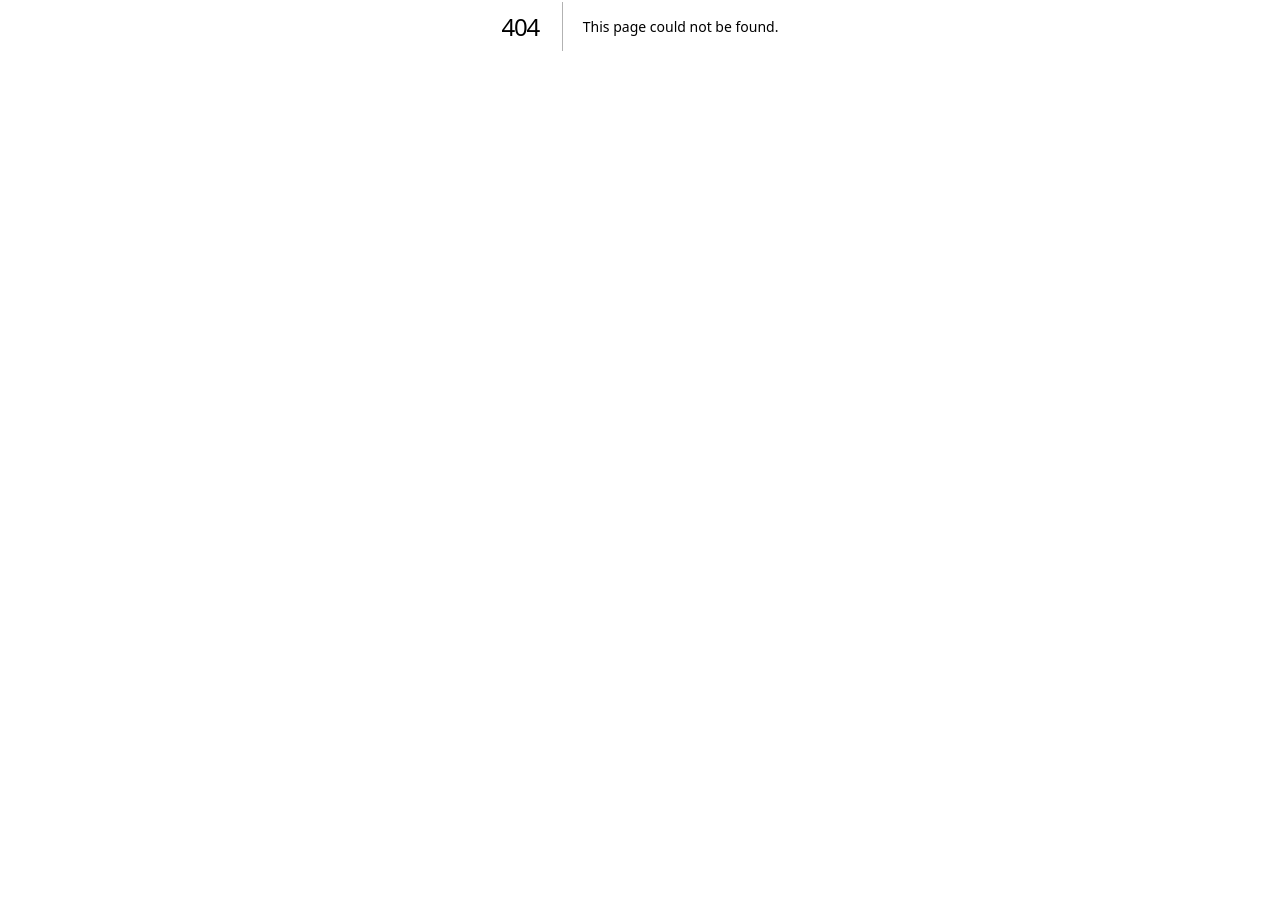
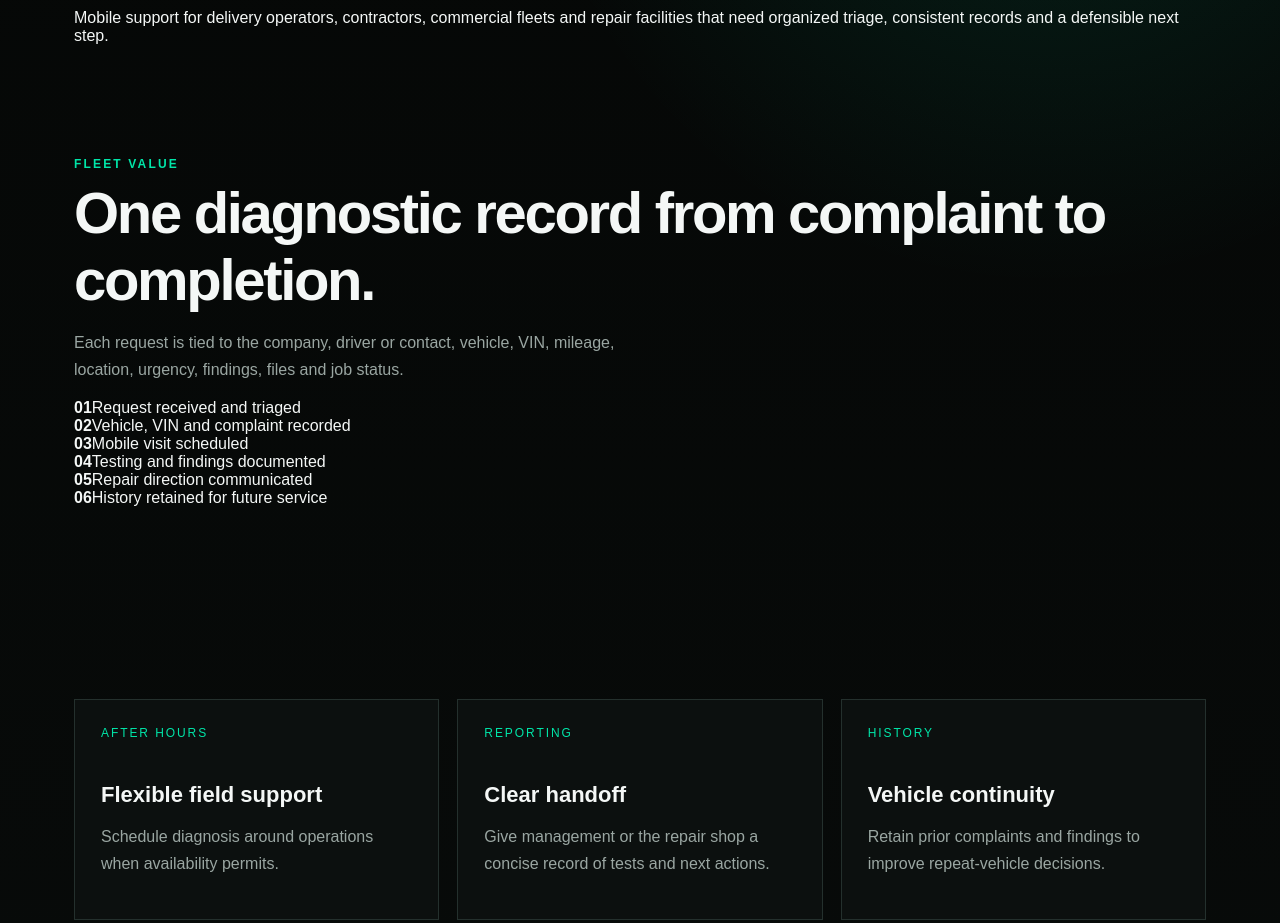
Before and after one commit to VitaliiOm23/NWStar, a Next.js app: page /fleet-services in a window 1280 px wide. Before the commit this address had no page. Shown: the part 374-1297 px from the top of the page. Before the commit the page ends 800 px from the top, so only its background shows below. Built offline with nearby package versions, Linux system fonts and the light colour scheme.

Commit message:
Add fleet services page

```diff
--- /dev/null
+++ b/app/fleet-services/page.tsx
@@ -0,0 +1,6 @@
+import { CtaBand, PublicShell } from "../../components/PublicShell";
+
+const workflow=["Request received and triaged","Vehicle, VIN and complaint recorded","Mobile visit scheduled","Testing and findings documented","Repair direction communicated","History retained for future service"];
+export default function FleetPage(){return <PublicShell eyebrow="Fleet operations" title="Reduce downtime with better diagnostic decisions." intro="Mobile support for delivery operators, contractors, commercial fleets and repair facilities that need organized triage, consistent records and a defensible next step.">
+<section className="section"><div className="shell split"><div><div className="eyebrow">Fleet value</div><h2>One diagnostic record from complaint to completion.</h2><p className="section-copy">Each request is tied to the company, driver or contact, vehicle, VIN, mileage, location, urgency, findings, files and job status.</p></div><div className="workflow">{workflow.map((item,i)=><div className="workflow-row" key={item}><strong>{String(i+1).padStart(2,"0")}</strong><span>{item}</span></div>)}</div></div></section>
+<section className="section alt"><div className="shell grid-3"><article className="card"><div className="card-number">AFTER HOURS</div><h3>Flexible field support</h3><p>Schedule diagnosis around operations when availability permits.</p></article><article className="card"><div className="card-number">REPORTING</div><h3>Clear handoff</h3><p>Give management or the repair shop a concise record of tests and next actions.</p></article><article className="card"><div className="card-number">HISTORY</div><h3>Vehicle continuity</h3><p>Retain prior complaints and findings to improve repeat-vehicle decisions.</p></article></div></section><CtaBand /></PublicShell>}
```
